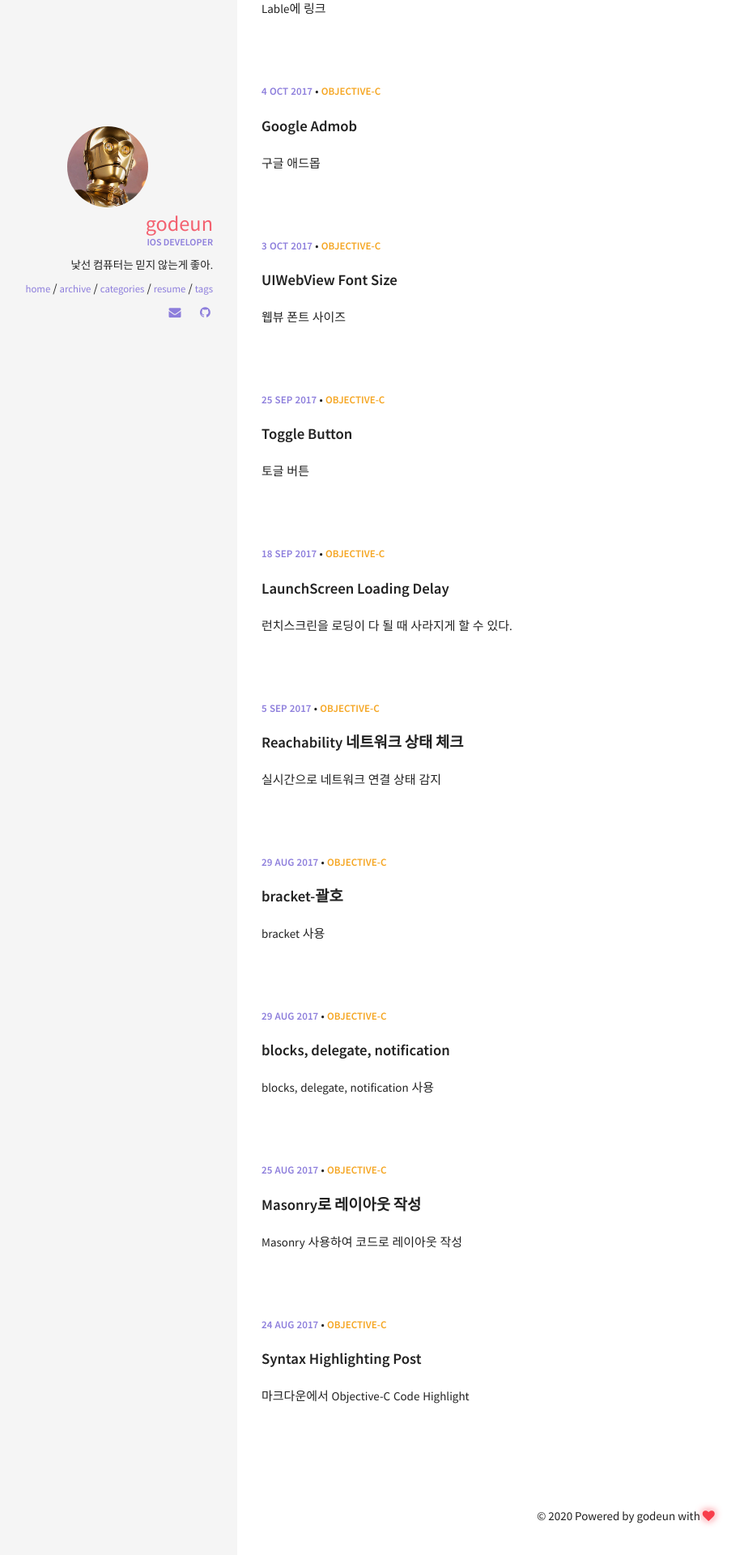
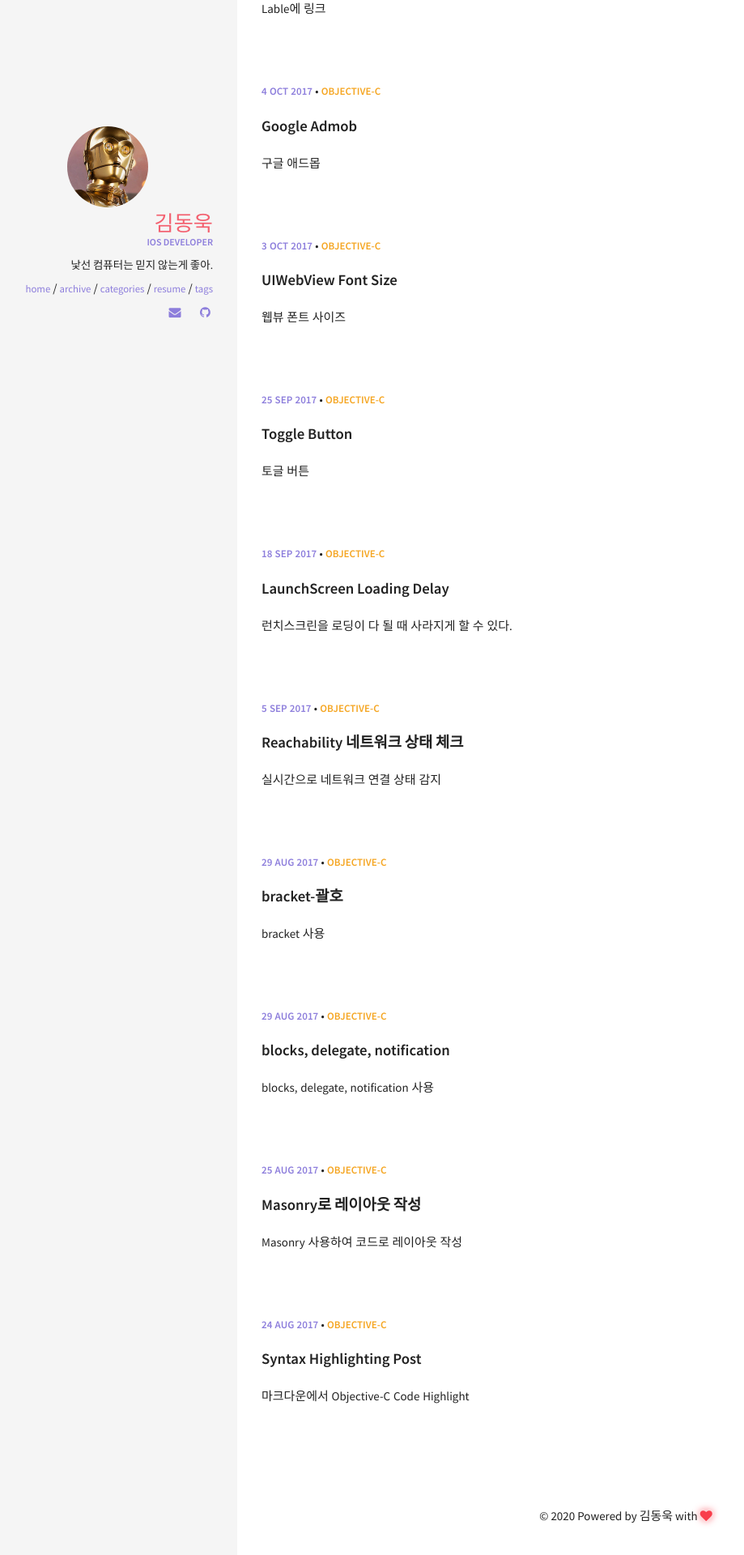
Before and after one commit to ziteun/media, a Jekyll site: the page built from index.html, in a window 1280 px wide. Shown: the part 1294-3214 px from the top of the page at 81% size, without its empty margins (27-946 px from the left). Built offline with Jekyll 4.4.1, drawn with Linux system fonts in a browser that asks for light colours.

Commit message:
URL 오타 수정

```diff
--- a/_config.yml
+++ b/_config.yml
@@ -5,10 +5,10 @@
 #
 title: 과제 제출용
 email: verano@korea.com
-description: Welcome to GODEUN.
+description: Welcome
 # url: https://allaboutchu.github.io # the base hostname & protocol for your site
-url: https://zitteun.github.io/media   # https protocol 포함
-enforce_ssl: zitteun.github.io/media   # protocol 없이
+url: https://ziteun.github.io/media   # https protocol 포함
+enforce_ssl: ziteun.github.io/media   # protocol 없이
 keywords: ["Objective-C","Swift", "iOS", "Server"]
 
 #
@@ -55,7 +55,7 @@ kramdown:
 ####################################
 #
 owner:
-  name: godeun
+  name: 김동욱
   avatar: img-p.png
   job: "iOS Developer"
   bio: "낯선 컴퓨터는 믿지 않는게 좋아."
```
